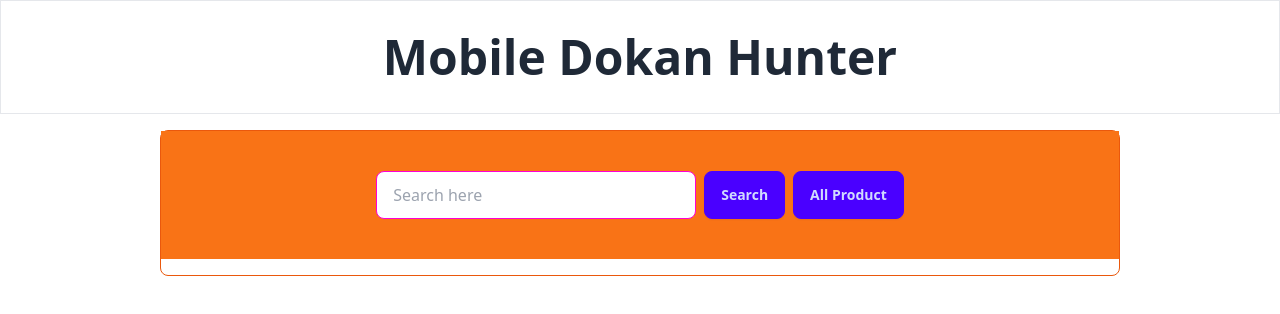
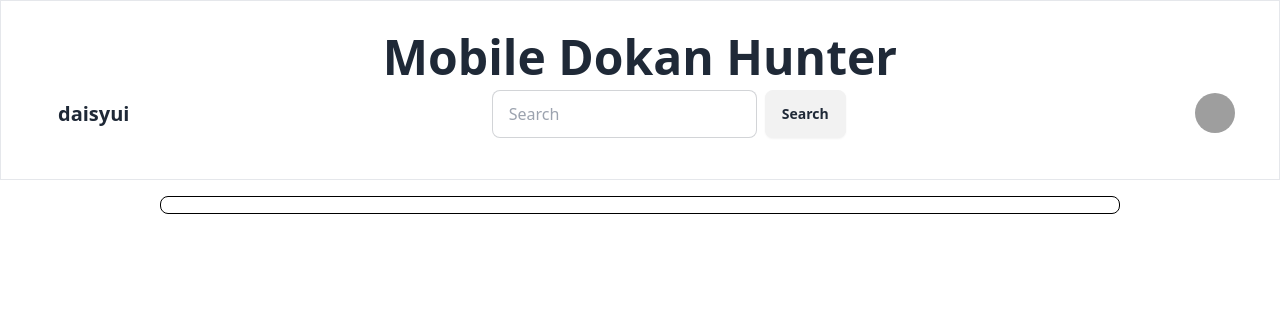
Before and after one commit to devsujoy36/Phone-Hunter-With-API, a plain HTML site: page index.html in a window 1280 px wide. Drawn offline with nearby package versions, Linux system fonts and the light colour scheme; grey boxes are pictures that could not be loaded.

Commit message:
change code

```diff
--- a/index.html
+++ b/index.html
@@ -12,18 +12,43 @@
 <body>
     <header class="p-8 border">
         <h1 class="text-3xl lg:text-5xl font-bold text-center">Mobile Dokan Hunter</h1>
+
+        <div class="navbar justify-between bg-base-100">
+            <div class="">
+                <a class="btn btn-ghost text-xl" onclick="handleSearch2()">daisyui</a>
+            </div>
+            <div class="flex gap-2">
+                <input id="search-field" type="text" placeholder="Search" class="input input-bordered w-24 md:w-auto" />
+                <button class="btn " onclick="handleSearch()">Search</button>
+            </div>
+            <div class=" gap-2">
+                <div class="dropdown dropdown-end">
+                    <div tabindex="0" role="button" class="btn btn-ghost btn-circle avatar">
+                        <div class="w-10 rounded-full">
+                            <img alt="Tailwind CSS Navbar component"
+                                src="https://img.daisyui.com/images/stock/photo-1534528741775-53994a69daeb.jpg" />
+                        </div>
+                    </div>
+
+                    <ul tabindex="0" class="mt-3 z-[1] p-2 shadow menu menu-sm dropdown-content bg-base-100 rounded-box w-52">
+                        <li>
+                            <a class="justify-between">
+                                Profile
+                                <span class="badge">New</span>
+                            </a>
+                        </li>
+                        <li><a>Settings</a></li>
+                        <li><a>Logout</a></li>
+                    </ul>
+                </div>
+            </div>
+        </div>
     </header>
 
-    <main class="border border-orange-600 mx-8 lg:mx-40 mt-4 rounded-lg">
+    <main class="border border-black mx-8 lg:mx-40 mt-4 rounded-lg">
 
 
-        <!-- search section  -->
-        <section class="text-center bg-orange-500 py-10 flex justify-center items-center flex-wrap gap-2">
-            <input id="search-field" type="text" placeholder="Search here"
-            class="input input-bordered input-secondary lg:w-full lg:max-w-xs" />
-            <button onclick="handleSearch()" class="btn btn-primary">Search</button>
-            <button onclick="handleSearch2()" class="btn btn-primary">All Product</button>
-        </section>
+
 
 
         <!-- spinner section  -->
```
